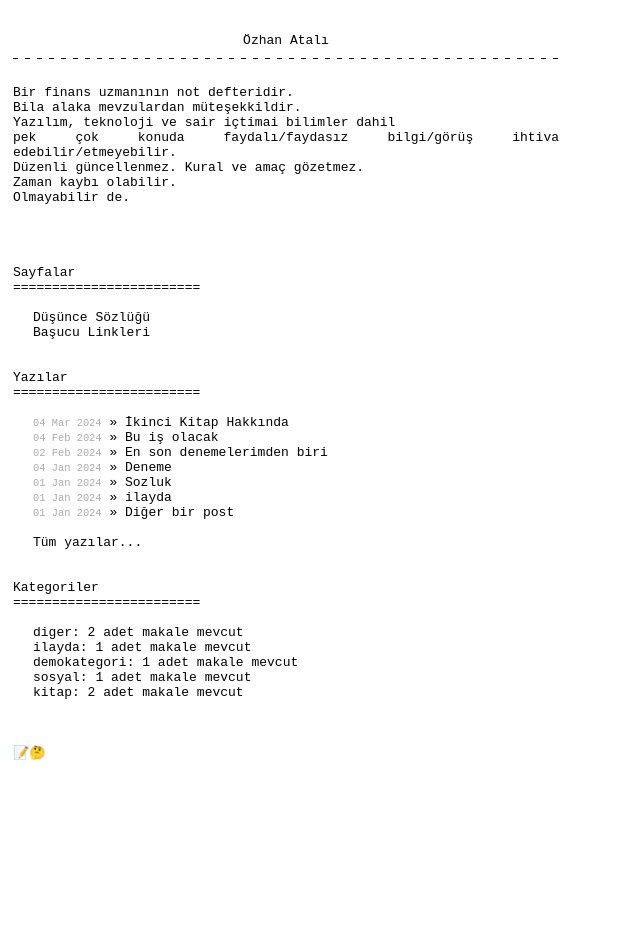
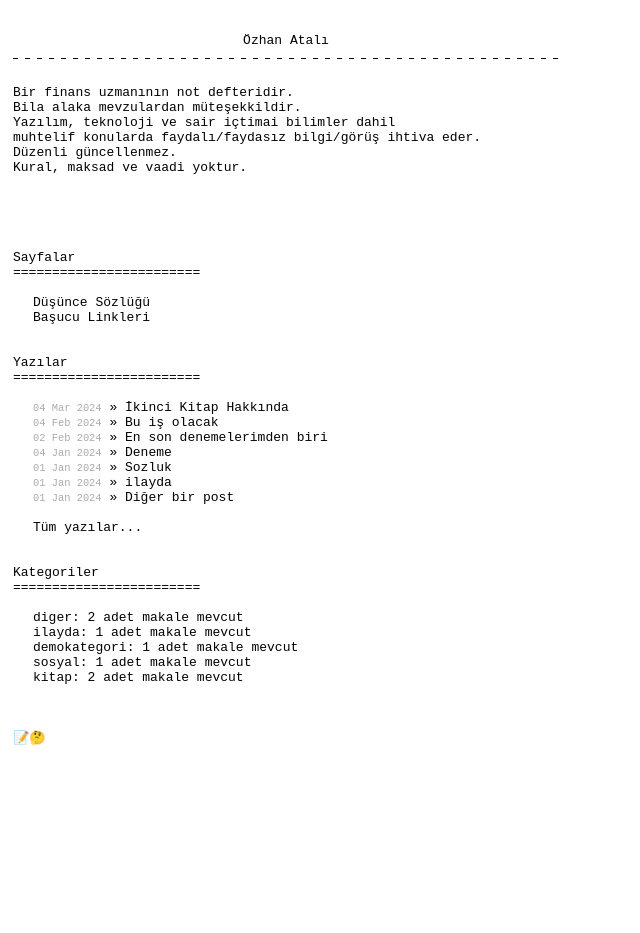
Before and after one commit to ozhanatali/ozhanatali.github.io, a Jekyll site: the page built from index.html, in a window 1280 px wide. Shown: the whole page, without its empty margins (0-640 px from the left). Built offline with Jekyll 4.4.1, drawn with Linux system fonts in a browser that asks for light colours.

Commit message:
Update index.html

```diff
--- a/index.html
+++ b/index.html
@@ -17,10 +17,9 @@ title: Özhan Atalı
 Bir finans uzmanının not defteridir.<br>
 Bila alaka mevzulardan müteşekkildir. <br>
 Yazılım, teknoloji ve sair içtimai bilimler dahil <br>
-pek çok konuda faydalı/faydasız bilgi/görüş ihtiva edebilir/etmeyebilir.<br>
-Düzenli güncellenmez. Kural ve amaç gözetmez. <br>
-Zaman kaybı olabilir. <br>
-Olmayabilir de.<br><br><br><br><br>
+muhtelif konularda faydalı/faydasız bilgi/görüş ihtiva eder.<br>
+Düzenli güncellenmez.<br>
+Kural, maksad ve vaadi yoktur.<br><br><br><br><br><br>
 
 
 Sayfalar<br>
```
